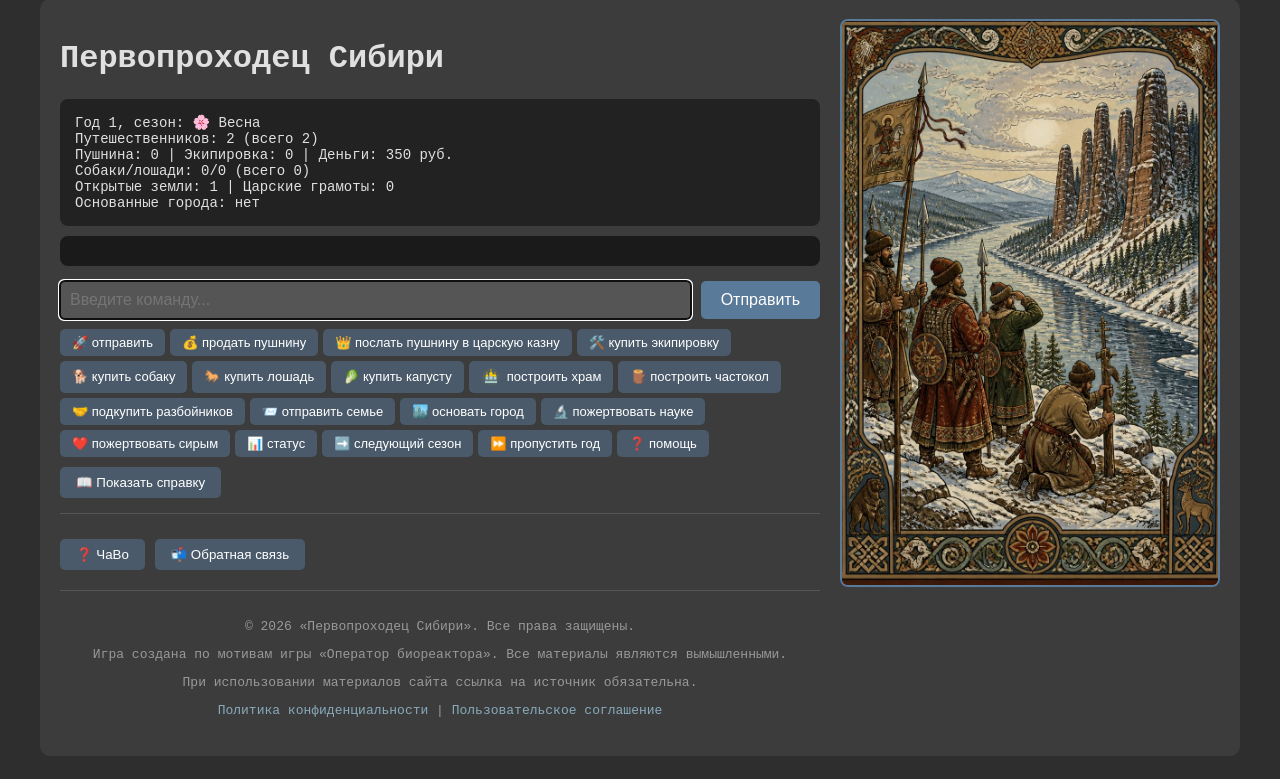
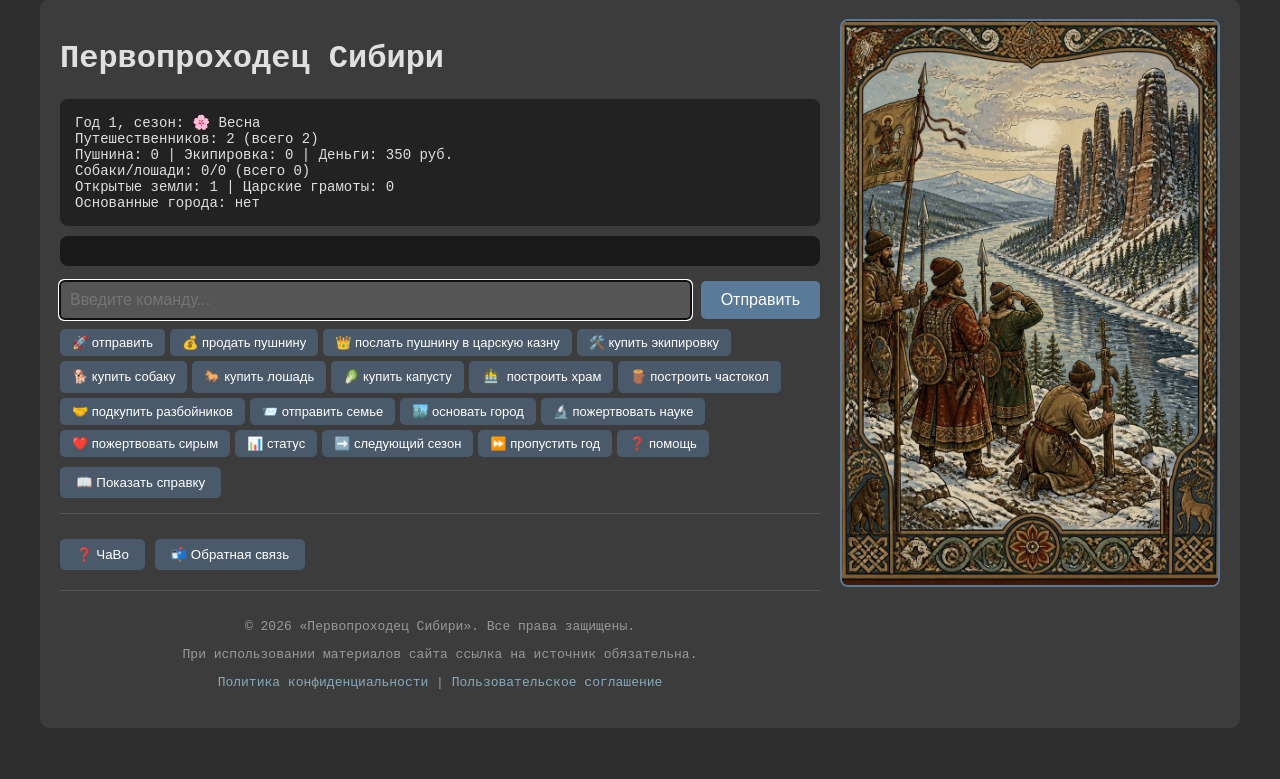
Before and after one commit to Mariga-Rock/pervoprohodets, a Flask app: page / in a window 1280 px wide. Shown: the part 21-800 px from the top of the page. Run offline with Flask 3, Linux system fonts and the light colour scheme.

Commit message:
Подготовка к деплою

```diff
--- a/templates/index.html
+++ b/templates/index.html
@@ -337,7 +337,6 @@
 
             <div class="footer">
                 <p>© 2026 «Первопроходец Сибири». Все права защищены.</p>
-                <p>Игра создана по мотивам игры «Оператор биореактора». Все материалы являются вымышленными.</p>
                 <p>При использовании материалов сайта ссылка на источник обязательна.</p>
                 <p><a href="/privacy">Политика конфиденциальности</a> | <a href="#">Пользовательское соглашение</a></p>
             </div>
```
